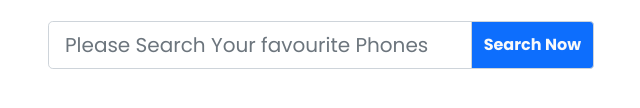
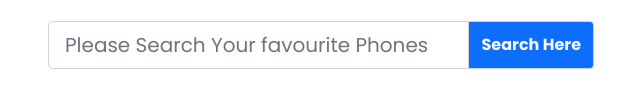
Before and after one commit to MirzaAyon/phone-hunter-api, a plain HTML site: page index.html in a window 1280 px wide. Shown: the part 226-334 px from the top of the page, 319-959 px from the left. Drawn offline with nearby package versions, Linux system fonts and the light colour scheme.

Commit message:
4th commit

```diff
--- a/index.html
+++ b/index.html
@@ -35,7 +35,7 @@
                 <input type="text" class="form-control form-control-lg"
                     placeholder="Please Search Your favourite Phones" aria-label="Recipient's username"
                     aria-describedby="basic-addon2" id="searchInput">
-                <button class="input-group-text bg-primary text-light fw-bold" id="searchBtn">Search Now</button>
+                <button class="input-group-text bg-primary text-light fw-bold" id="searchBtn">Search Here</button>
             </div>
         </div>
     </div>
```
